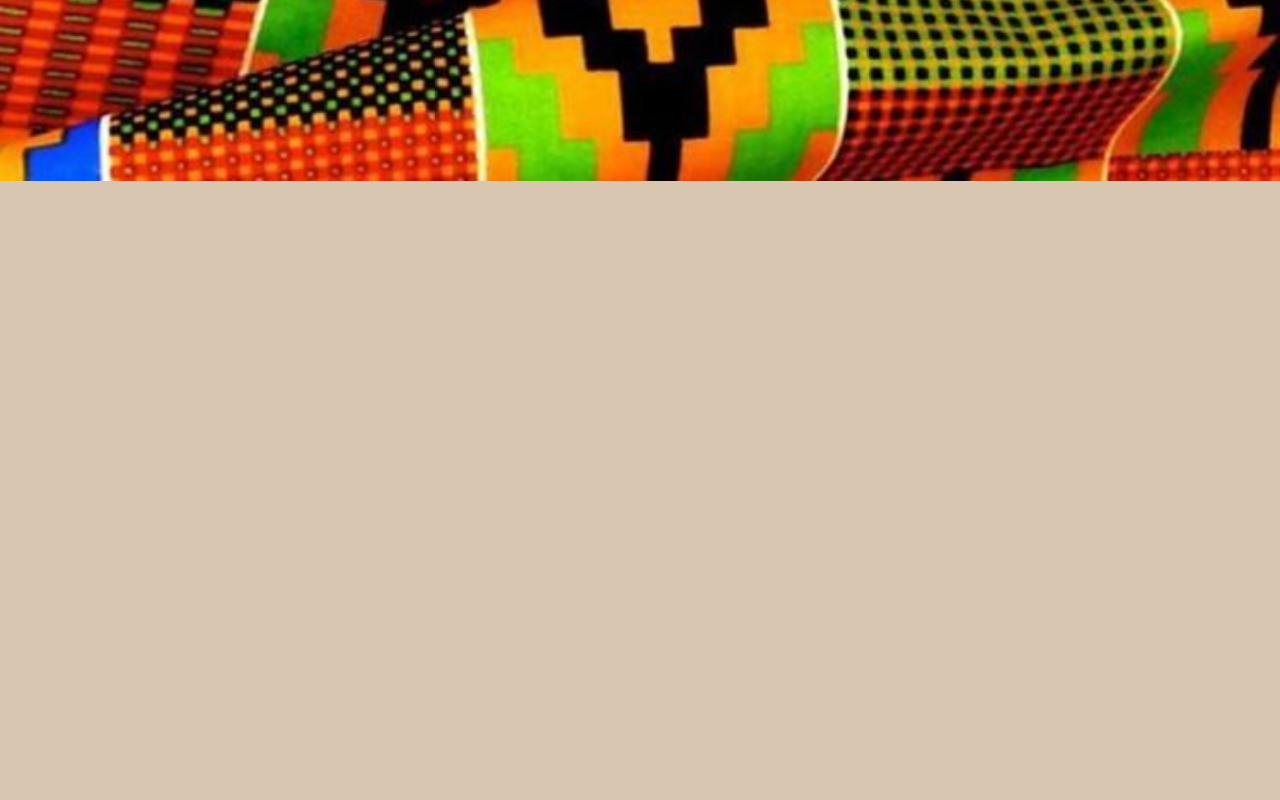
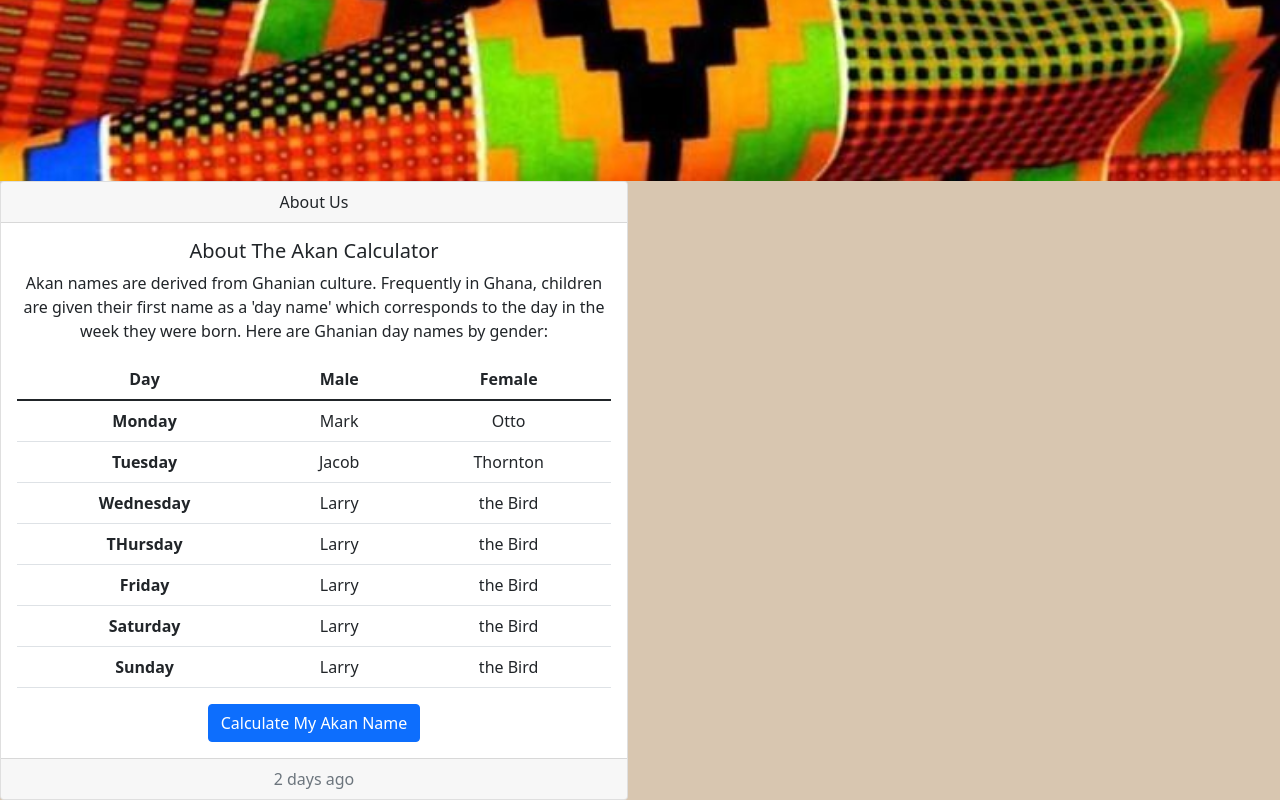
Before and after one commit to ElsieLearnsToCode/aka_name_calculator, a plain HTML site: page index.html in a window 1280 px wide. Shown: the part 459-1259 px from the top of the page. Before the commit the page ends 800 px from the top, so only its background shows below. Drawn offline with nearby package versions, Linux system fonts and the light colour scheme.

Commit message:
create the about section of the page to describe the purpose of the calculator

```diff
--- a/index.html
+++ b/index.html
@@ -67,7 +67,69 @@
     <!-- About the calculator section -->
         <div class="row" id="about">
             <div class="col-md-6">
-                <!-- image goes here -->
+                <!-- image and text goes here -->
+                <div class="card text-center">
+                    <div class="card-header">
+                      About Us
+                    </div>
+                    <div class="card-body">
+                      <h5 class="card-title">About The Akan Calculator</h5>
+                      <p class="card-text">Akan names are derived from Ghanian culture.
+                          Frequently in Ghana, children are given their first name as a 'day name'
+                          which corresponds to the day in the week they were born. Here are Ghanian day names by gender:</p>
+                          <table class="table">
+                            <thead>
+                              <tr>
+                                <th scope="col">Day</th>
+                                <th scope="col">Male</th>
+                                <th scope="col">Female</th>
+                              </tr>
+                            </thead>
+                            <tbody>
+                              <tr>
+                                <th scope="row">Monday</th>
+                                <td>Mark</td>
+                                <td>Otto</td>
+                              </tr>
+                              <tr>
+                                <th scope="row">Tuesday</th>
+                                <td>Jacob</td>
+                                <td>Thornton</td>
+                              </tr>
+                              <tr>
+                                <th scope="row">Wednesday</th>
+                                <td>Larry</td>
+                                <td>the Bird</td>
+                              </tr>
+                              <tr>
+                                <th scope="row">THursday</th>
+                                <td>Larry</td>
+                                <td>the Bird</td>
+                              </tr>
+                              <tr>
+                                <th scope="row">Friday</th>
+                                <td>Larry</td>
+                                <td>the Bird</td>
+                              </tr>
+                              <tr>
+                                <th scope="row">Saturday</th>
+                                <td>Larry</td>
+                                <td>the Bird</td>
+                              </tr>
+                              <tr>
+                                <th scope="row">Sunday</th>
+                                <td>Larry</td>
+                                <td>the Bird</td>
+                              </tr>
+
+                            </tbody>
+                          </table>
+                      <a href="#" class="btn btn-primary">Calculate My Akan Name</a>
+                    </div>
+                    <div class="card-footer text-muted">
+                      2 days ago
+                    </div>
+                  </div>
             </div>
 
             <div class="col-md-6">
```
